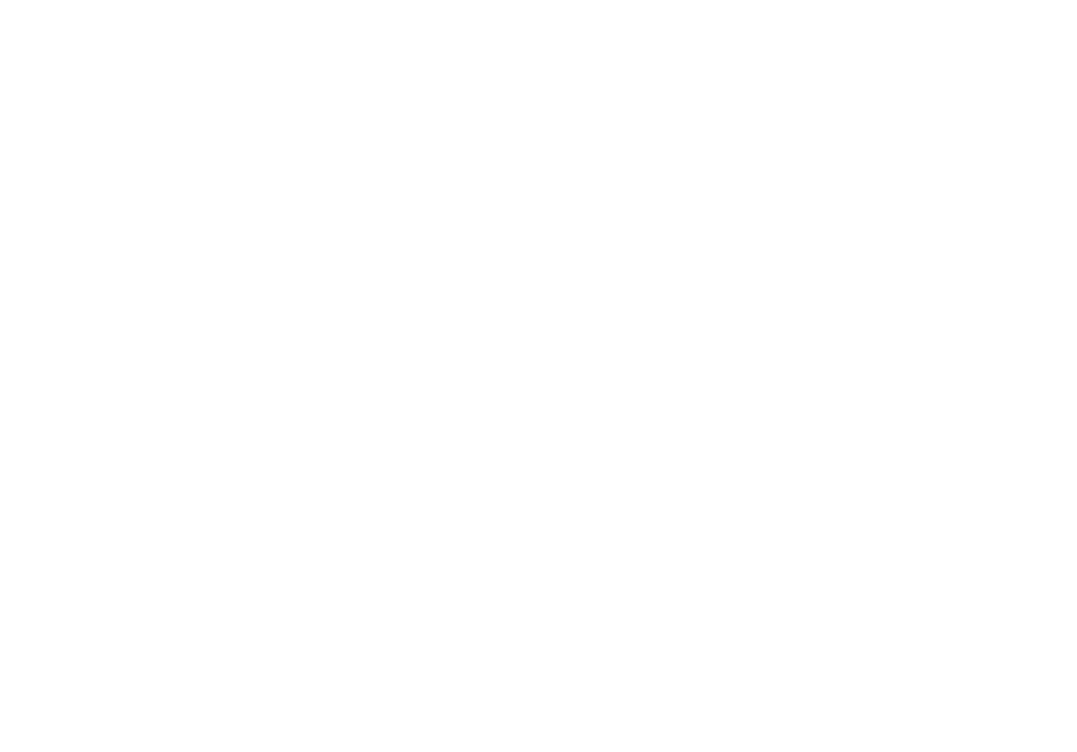
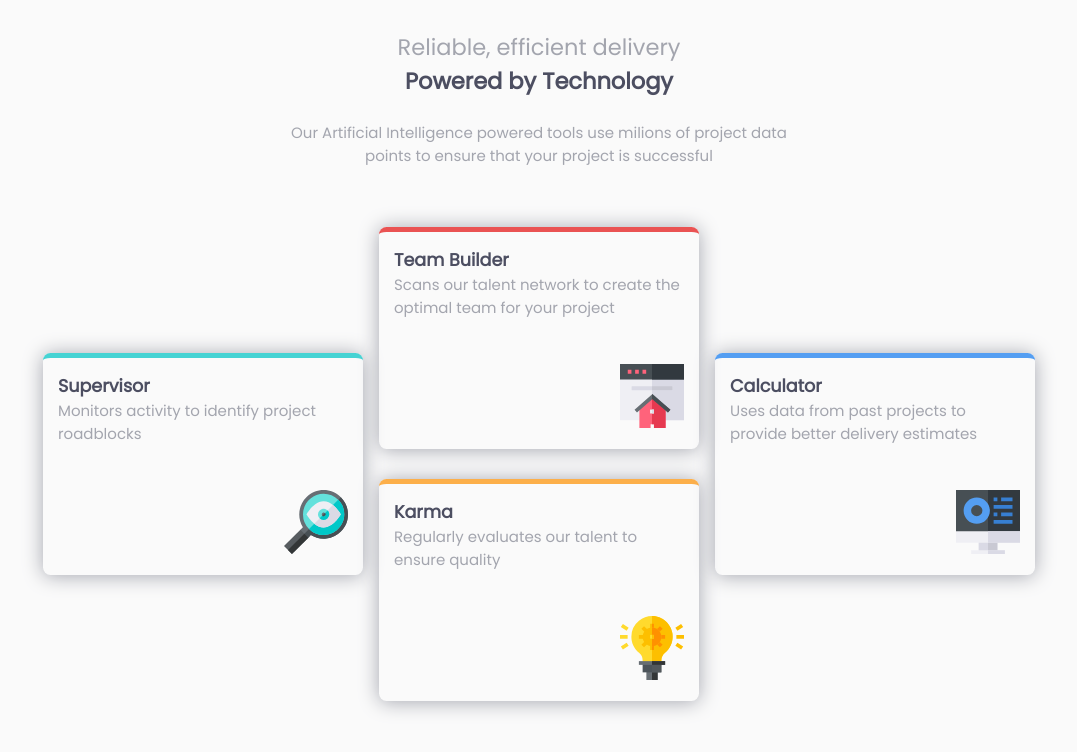
Before and after one commit to MaxHiit/Four-card-feature-section, a plain HTML site: page index.html in a window 1280 px wide. Shown: the whole page, without its empty margins (101-1178 px from the left). Drawn offline with Linux system fonts and the light colour scheme.

Commit message:
add sass file and html file

```diff
--- a/assets/sass/style.scss
+++ b/assets/sass/style.scss
@@ -1,5 +1,135 @@
+// Variable
+// Color variable
+$primaryRed: hsl(0, 78%, 62%);
+$primaryCyan: hsl(180, 62%, 55%);
+$primaryOrange: hsl(34, 97%, 64%);
+$primaryBlue: hsl(212, 86%, 64%);
+
+$neutralDarkBlue: hsl(234, 12%, 34%);
+$neutralGrayishBlue: hsl(229, 6%, 66%);
+$neutralLightGray: hsl(0, 0%, 98%);
+
+// Font variable
+$font: 'Poppins',
+sans-serif;
+$fontSize: 15px;
+
+// breakpoints
+$medium-screen: 620px;
+
+// Mixin
+@mixin medium-screen {
+   @media (min-width: #{$medium-screen}) {
+      @content;
+   }
+}
+
 * {
    margin: 0;
    padding: 0;
    box-sizing: border-box;
 }
+
+body {
+   font-family: $font;
+   font-size: $fontSize;
+   color: $neutralGrayishBlue;
+   background-color: $neutralLightGray;
+}
+
+.container {
+   width: 80%;
+   margin: 0 auto;
+   max-width: 1200px;
+   padding: 4em 0;
+
+   @include medium-screen {
+      padding: 0;
+   }
+}
+
+.hero {
+   min-height: 30vh;
+   text-align: center;
+
+   @include medium-screen {
+      max-width: 500px;
+      margin: 0 auto;
+      padding: 2em 0;
+      min-height: 20vh;
+   }
+
+   &__title {
+      font-weight: 400;
+      padding-bottom: 1em;
+
+      &--dark {
+         color: $neutralDarkBlue;
+         font-weight: 600;
+      }
+   }
+
+   p {
+
+      font-weight: 200;
+   }
+}
+
+.card--section {
+
+   @include medium-screen {
+      display: flex;
+      flex-direction: row;
+      justify-content: space-evenly;
+      align-items: center;
+      flex: 1;
+      flex-wrap: wrap;
+      flex-basis: 30em;
+   }
+
+   .card {
+      max-width: 320px;
+      height: auto;
+      margin: 2em 0;
+      border-radius: .5em;
+      box-shadow: 0px 1px 20px 0px $neutralGrayishBlue;
+
+      &--cyan {
+         border-top: 5px solid $primaryCyan;
+      }
+
+      &--red {
+         border-top: 5px solid $primaryRed;
+      }
+
+      &--orange {
+         border-top: 5px solid $primaryOrange;
+      }
+
+      &--blue {
+         border-top: 5px solid $primaryBlue;
+      }
+
+      &__content {
+         padding: 1em;
+         display: flex;
+         flex-direction: column;
+
+         &--title {
+            color: $neutralDarkBlue;
+            font-weight: 900;
+         }
+
+         p {
+            font-weight: 200;
+            ;
+         }
+
+         &--icon {
+            align-self: flex-end;
+            justify-self: flex-end;
+            padding-top: 3em;
+         }
+      }
+   }
+}
--- a/index.html
+++ b/index.html
@@ -0,0 +1,64 @@
+<!DOCTYPE html>
+<html lang="en">
+
+<head>
+   <meta charset="UTF-8">
+   <meta name="viewport" content="width=device-width, initial-scale=1.0">
+   <link rel="stylesheet" href="assets/css/style.css">
+   <!-- Google Font -->
+   <link href="https://fonts.googleapis.com/css?family=Poppins&display=swap" rel="stylesheet">
+   <title>Four card feature section</title>
+</head>
+
+<body>
+   <div class="container">
+      <div class="hero">
+         <h2 class="hero__title">Reliable, efficient delivery<br><span class="hero__title--dark">Powered by
+               Technology</span></h2>
+         <p>Our Artificial Intelligence powered tools use milions of project data points to ensure that your project is
+            successful</p>
+      </div>
+      <div class="card--section">
+         <div class="card card--cyan">
+            <div class="card__content">
+               <h3 class="card__content--title">Supervisor</h3>
+               <p>Monitors activity to identify project roadblocks</p>
+               <div class="card__content--icon">
+                  <img src="assets/images/icon-supervisor.svg" alt="supervisor image">
+               </div>
+            </div>
+         </div>
+         <div class="card--col--center">
+            <div class="card card--red">
+               <div class="card__content">
+                  <h3 class="card__content--title">Team Builder</h3>
+                  <p>Scans our talent network to create the optimal team for your project</p>
+                  <div class="card__content--icon">
+                     <img src="assets/images/icon-team-builder.svg" alt="team builder image">
+                  </div>
+               </div>
+            </div>
+            <div class="card card--orange">
+               <div class="card__content">
+                  <h3 class="card__content--title">Karma</h3>
+                  <p>Regularly evaluates our talent to ensure quality</p>
+                  <div class="card__content--icon">
+                     <img src="assets/images/icon-karma.svg" alt="karma image">
+                  </div>
+               </div>
+            </div>
+         </div>
+         <div class="card card--blue">
+            <div class="card__content">
+               <h3 class="card__content--title">Calculator</h3>
+               <p>Uses data from past projects to provide better delivery estimates</p>
+               <div class="card__content--icon">
+                  <img src="assets/images/icon-calculator.svg" alt="calculator image">
+               </div>
+            </div>
+         </div>
+      </div>
+   </div>
+</body>
+
+</html>
```
Also changed, not shown: assets/css/style.css (added), assets/images/favicon-32x32.png (added), assets/images/icon-calculator.svg (added), assets/images/icon-karma.svg (added), assets/images/icon-supervisor.svg (added), assets/images/icon-team-builder.svg (added).
